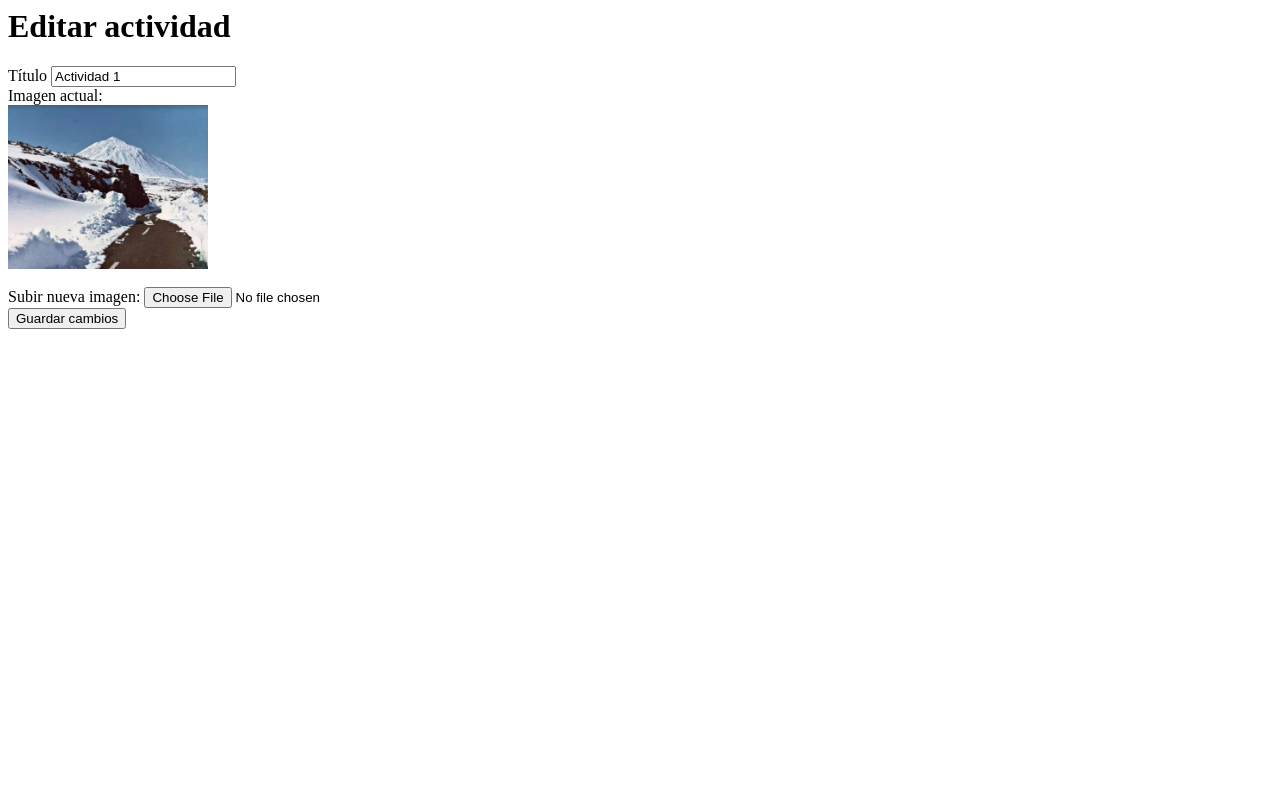
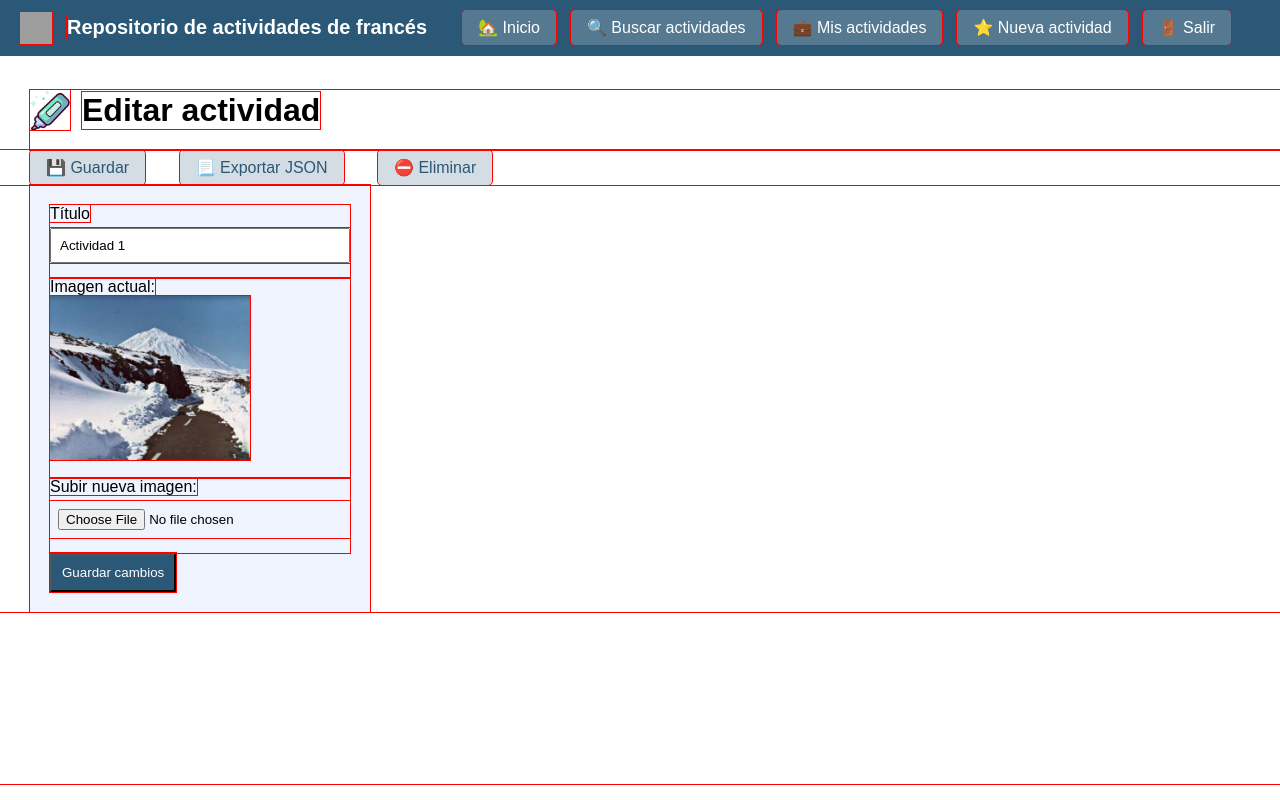
Before and after one commit to isaacmarco/repositorio-actividades-frances-ull, a Django app: page /actividad/1/editar/ in a window 1280 px wide. Run offline with Django 4.2, Linux system fonts and the light colour scheme; a user stored in the database is signed in; data comes from the database, SQL or seed files in the repository; both versions use the stored data as it was after the commit; grey boxes are pictures that could not be loaded.

Commit message:
wip editor actividades

```diff
--- /dev/null
+++ b/repositorio-actividades-frances/app/static/css/editor_actividad.css
@@ -0,0 +1,19 @@
+.formulario-actividad {
+    margin-left: 30px;
+    background: #f0f4ff;
+    padding: 20px;
+    width: 300px;
+}
+
+.formulario-actividad input {
+    width: 100%;
+    padding: 8px;
+    margin-top: 5px;
+    margin-bottom: 15px;
+}
+
+.formulario-actividad button {
+    padding: 10px;
+    background: #2b5876;
+    color: white;
+}
--- a/repositorio-actividades-frances/app/templates/actividad_form.html
+++ /dev/null
@@ -1,27 +0,0 @@
-<h1>Editar actividad</h1>
-
-<form method="post" enctype="multipart/form-data">
-    {% csrf_token %}
-
-    <div>
-        <label>Título</label>
-        {{ form.titulo }}
-    </div>
-
-    <div>
-        <label>Imagen actual:</label><br>
-        {% if form.instance.imagen %}
-            <img src="{{ form.instance.imagen.url }}" width="200"><br><br>
-        {% else %}
-            <p>No hay imagen</p>
-        {% endif %}
-    </div>
-
-    <div>
-        <label>Subir nueva imagen:</label>
-        {{ form.imagen }}
-    </div>
-
-
-    <button type="submit">Guardar cambios</button>
-</form>
--- a/repositorio-actividades-frances/app/templates/base.html
+++ b/repositorio-actividades-frances/app/templates/base.html
@@ -6,6 +6,7 @@
     <link rel="stylesheet" href="{% static 'css/base.css' %}">
     <link rel="stylesheet" href="{% static 'css/mis_actividades.css' %}">
     <link rel="stylesheet" href="{% static 'css/visor_actividad.css' %}">
+    <link rel="stylesheet" href="{% static 'css/editor_actividad.css' %}">
     <!--<link rel="stylesheet" href="{% static 'css/__style.css' %}">-->
 </head>
 
@@ -16,7 +17,7 @@
         <a href="{% url 'inicio' %}">🏡 Inicio</a>
         <a href="{% url 'buscar_actividades' %}">🔍 Buscar actividades</a>
         <a href="{% url 'mis_actividades' %}">💼 Mis actividades</a>
-        <a href="">⭐ Nueva actividad</a>
+        <a href="{% url 'nueva_actividad' %}">⭐ Nueva actividad</a>
         <a href="{% url 'logout' %}">🚪 Salir</a>
     </nav>
 
--- /dev/null
+++ b/repositorio-actividades-frances/app/templates/editor_actividad.html
@@ -0,0 +1,40 @@
+{% extends 'base.html' %}
+{% load static %}
+{% block content %}
+
+<div class="titulo-seccion">
+    <img src="{% static 'img/icono_actividad.png' %}" alt="Icono" class="titulo-icono">
+    <h1>Editar actividad</h1>
+</div>
+<nav class="menu-seccion">
+    <a href="">💾 Guardar</a>
+    <a href="">📃 Exportar JSON</a>
+    <a href="{% url 'borrar_actividad' form.instance.id %}">⛔ Eliminar</a>
+</nav>
+
+<form method="post" enctype="multipart/form-data" class="formulario-actividad">
+    {% csrf_token %}
+
+    <div>
+        <label>Título</label> {{ form.titulo }}
+    </div>
+
+    <div>
+        <label>Imagen actual:</label><br>
+        {% if form.instance.imagen %}
+            <img src="{{ form.instance.imagen.url }}" width="200"><br><br>
+        {% else %}
+            <p>No hay imagen</p>
+        {% endif %}
+    </div>
+
+    <div>
+        <label>Subir nueva imagen:</label>
+        {{ form.imagen }}
+    </div>
+
+
+    <button type="submit">Guardar cambios</button>
+</form>
+
+{% endblock %}
--- a/repositorio-actividades-frances/app/templates/visor_actividad.html
+++ b/repositorio-actividades-frances/app/templates/visor_actividad.html
@@ -9,10 +9,8 @@
 
 <nav class="menu-seccion">
     <a href="#" id="btn-corregir">✏️ Corregir</a>
-    <a href="#" id="btn-cargar">🔧 Cargar JSON</a>
+    <a href="#" id="btn-cargar">📃 Cargar JSON</a>
 </nav>
-
-<!--<div class="mi-fondo" style="width:300px; height:300px;background-image: url('{{ actividad.imagen.url|escape }}');"></div>-->
 
 <div id="canvas-wrapper">
     <div id="canvas-container">
--- a/repositorio-actividades-frances/app/urls.py
+++ b/repositorio-actividades-frances/app/urls.py
@@ -5,6 +5,8 @@ urlpatterns = [
     path('', views.inicio, name='inicio'),
     path('buscar-actividades/', views.buscar_actividades, name='buscar_actividades'),
     path('mis-actividades/', views.mis_actividades, name='mis_actividades'),
-    path('actividad/<int:actividad_id>/', views.visor_actividad, name='visor_actividad'),
+    path('nueva-actividad/', views.nueva_actividad, name='nueva_actividad'),
+    path('actividad/<int:pk>/', views.visor_actividad, name='visor_actividad'),
     path('actividad/<int:pk>/editar/', views.editar_actividad, name='editar_actividad'),
+    path('actividad/<int:pk>/borrar/', views.borrar_actividad, name='borrar_actividad'),
 ]
--- a/repositorio-actividades-frances/app/views.py
+++ b/repositorio-actividades-frances/app/views.py
@@ -33,10 +33,27 @@ def mis_actividades(request):
     return render(request, 'mis_actividades.html', {'actividades': actividades})
 
 
+@login_required()
+def borrar_actividad(request, pk):
+    actividad = get_object_or_404(Actividad, id=pk)
+    actividad.delete()
+    return redirect('mis_actividades')
+
+
 @login_required
-def visor_actividad(request, actividad_id):
-    actividad = get_object_or_404(Actividad, id=actividad_id)
+def visor_actividad(request, pk):
+    actividad = get_object_or_404(Actividad, id=pk)
     return render(request, 'visor_actividad.html', {'actividad': actividad})
+
+
+@login_required
+def nueva_actividad(request):
+    # creamos un registro vacío con lo mínimo y redirigimos al editor
+    actividad = Actividad.objects.create(
+        usuario = request.user,
+        titulo="Escribe un título",
+    )
+    return redirect('editar_actividad', pk=actividad.pk)
 
 
 @login_required
@@ -45,9 +62,8 @@ def editar_actividad(request, pk):
     if request.method == "POST":
         form = ActividadForm(request.POST, request.FILES, instance=actividad)
         if form.is_valid():
-            # NO borres la imagen manualmente
             form.save()
             return redirect('mis_actividades')
     else:
         form = ActividadForm(instance=actividad)
-    return render(request, "actividad_form.html", {"form": form})
+    return render(request, "editor_actividad.html", {"form": form})
```
Also changed, not shown: repositorio-actividades-frances/app/static/css/visor_actividad.css (+0 -13 lines), repositorio-actividades-frances/app/templates/mis_actividades.html (+12 -0 lines), repositorio-actividades-frances/db.sqlite3.
